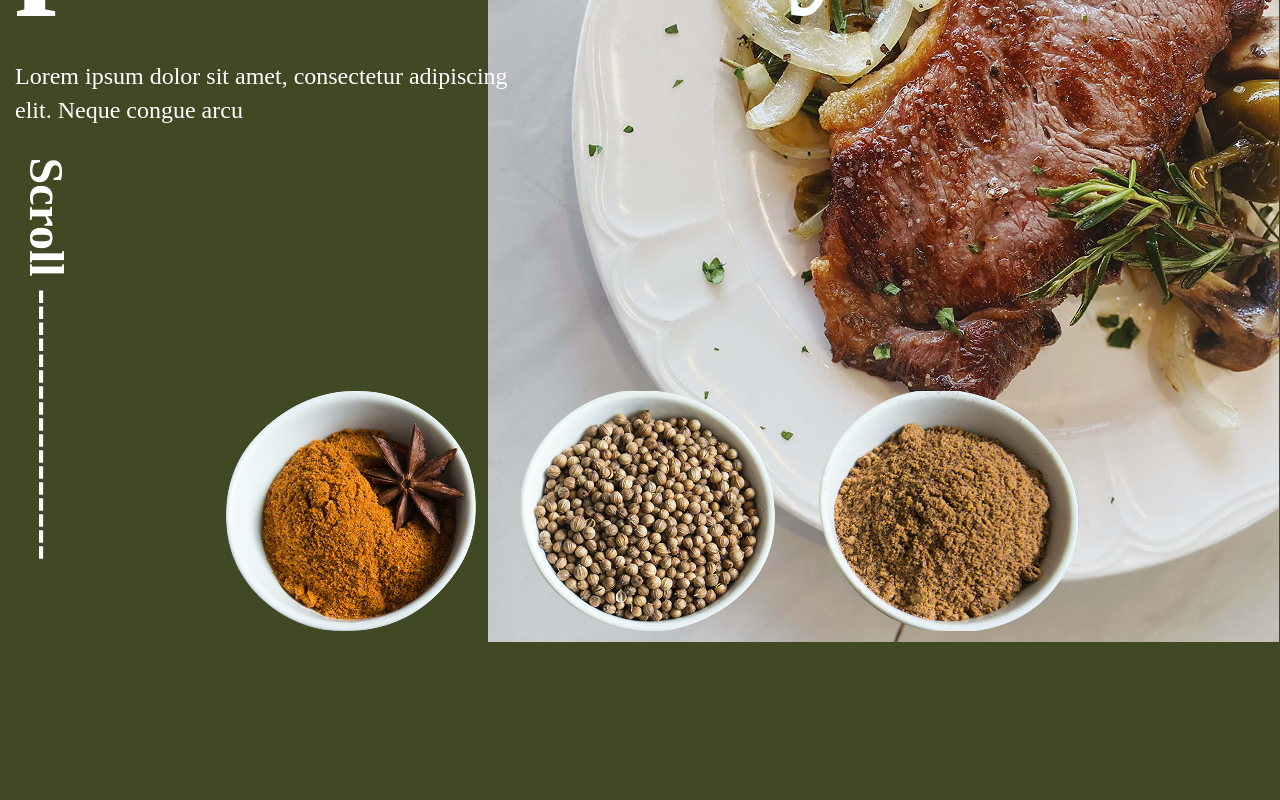
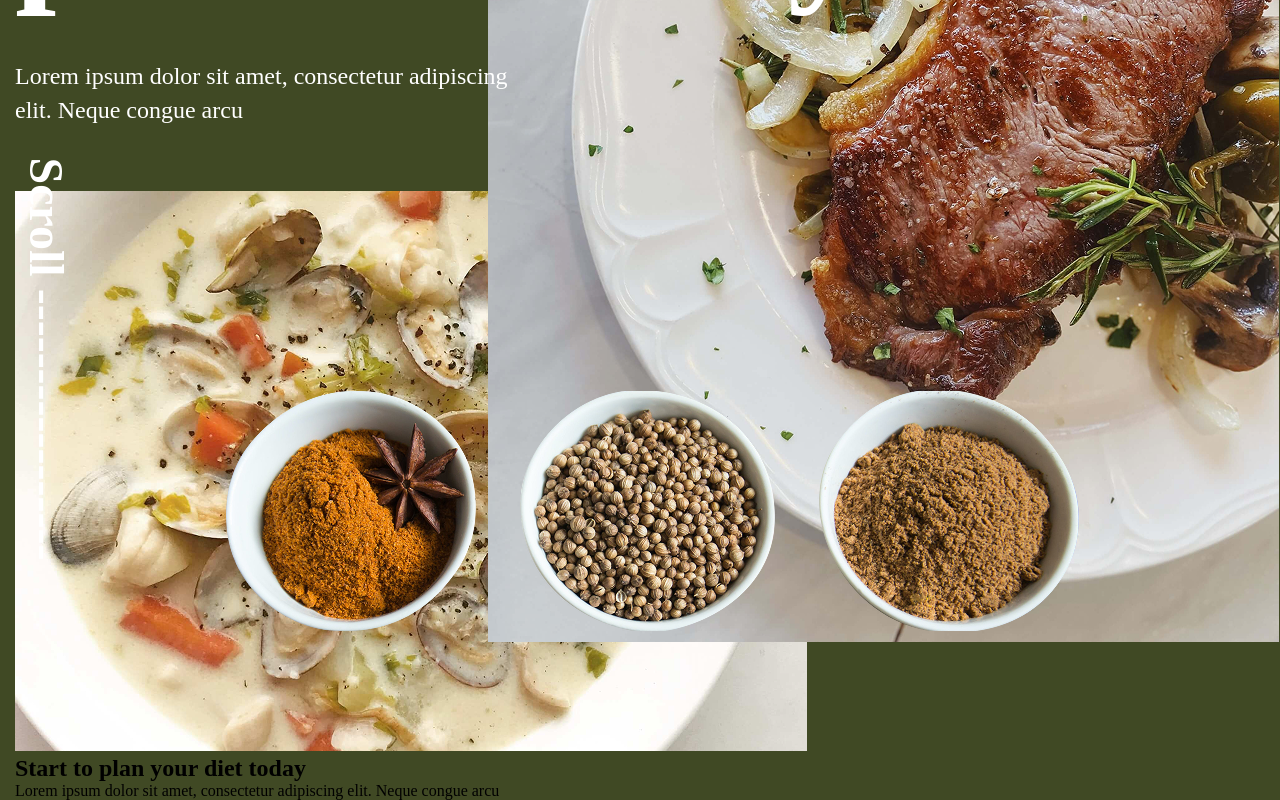
Before and after one commit to EMMMABK/FoodZero, a plain HTML site: page index.html in a window 1280 px wide. Shown: the part 689-1489 px from the top of the page. Before the commit the page ends 1331 px from the top, so only its background shows below. Drawn offline with Linux system fonts and the light colour scheme.

Commit message:
add Chnages

```diff
--- a/index.html
+++ b/index.html
@@ -39,6 +39,16 @@
                 <img class="not_main_food" src="./icons/feed.png" alt="">
             </div>
         </section>
+        <section class="start-section container">
+            <div class="left-side-start">
+                <img class="food_img" src="./icons/food_la.png" alt="">
+                <h2 class="food__title_left">Start to plan your diet today</h2>
+                <p class="food__subtitle_left">Lorem ipsum dolor sit amet, consectetur adipiscing elit. Neque congue arcu</p>
+            </div>
+            <div class="right-side-start">
+
+            </div>
+        </section>
     </main>
 </body>
 </html>
```
Also changed, not shown: icons/food_la.png (added).
